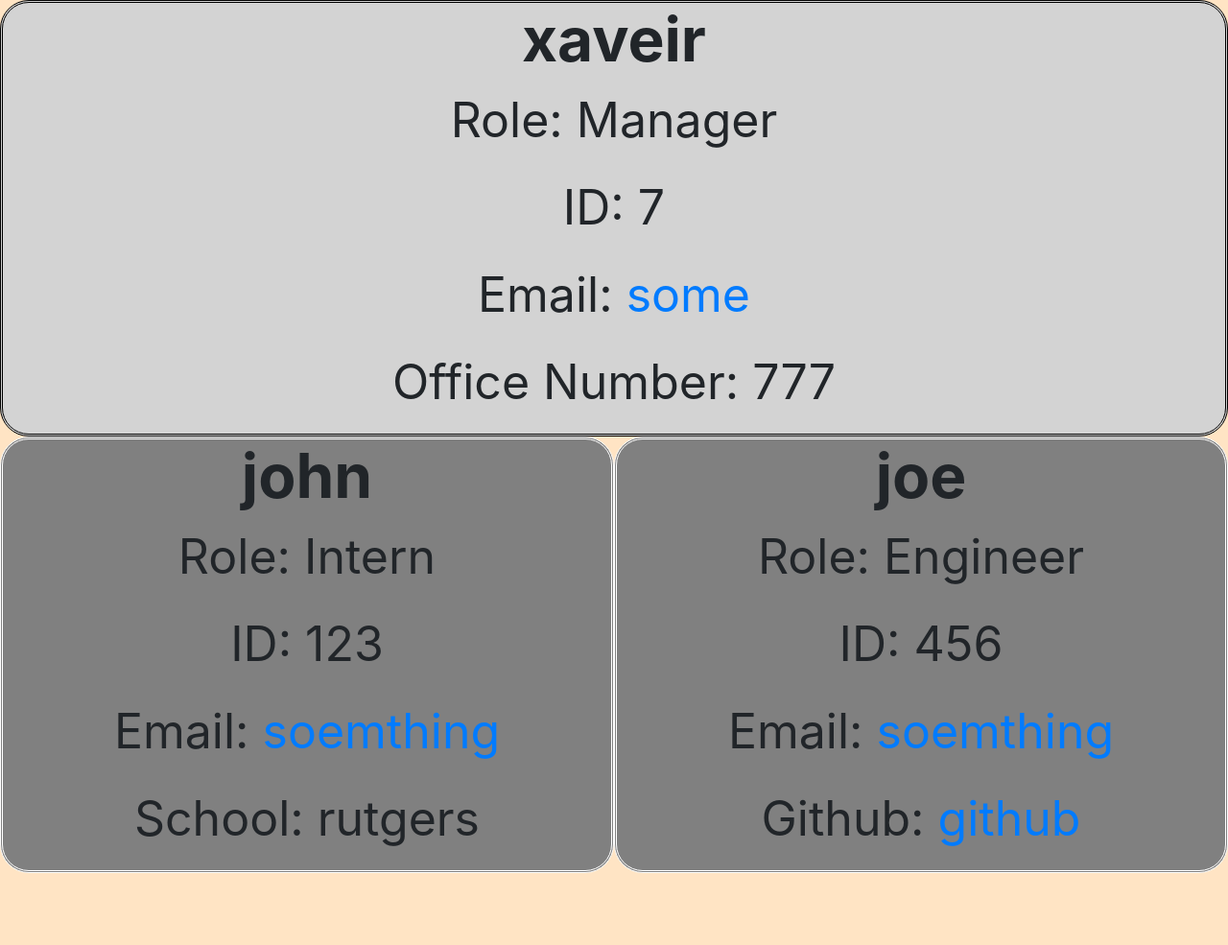
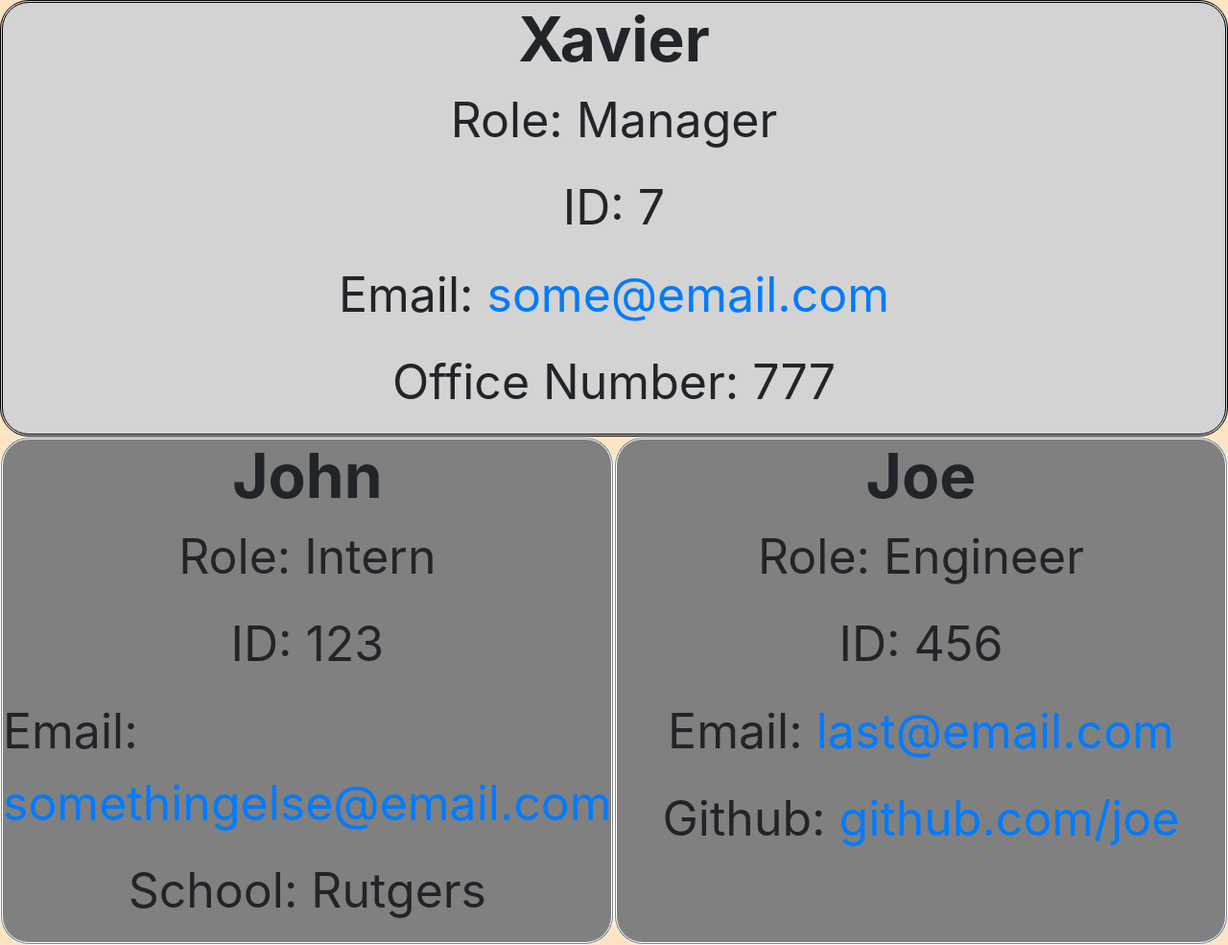
Before and after one commit to NyqEvo/team-website-generator, a website: page dist/index.html in a window 1280 px wide. Shown: the whole page at 96% size. Before the commit the page ends 910 px from the top, so only its background shows below. Drawn offline with nearby package versions, Linux system fonts and the light colour scheme.

```diff
--- a/dist/index.html
+++ b/dist/index.html
@@ -12,23 +12,23 @@
         </head>
         <body>
         <div class='manager'>
-        <h2>xaveir</h2>
+        <h2>Xavier</h2>
         <p> Role: Manager</p>
         <p> ID: 7</p>
-        <p> Email: <a href='some'>some</a></p>
+        <p> Email: <a href='some@email.com'>some@email.com</a></p>
         <p> Office Number: 777</p>
         </div><div class='intern'>
-        <h2>john</h2>
+        <h2>John</h2>
         <p> Role: Intern</p>
         <p> ID: 123</p>
-        <p> Email: <a href='soemthing'>soemthing</a></p>
-        <p> School: rutgers</p>
+        <p> Email: <a href='somethingelse@email.com'>somethingelse@email.com</a></p>
+        <p> School: Rutgers</p>
         </div><div class='engineer'>
-        <h2>joe</h2>
+        <h2>Joe</h2>
         <p> Role: Engineer</p>
         <p> ID: 456</p>
-        <p> Email: <a href='soemthing'>soemthing</a></p>
-        <p> Github: <a href='github'>github</a></p>
+        <p> Email: <a href='last@email.com'>last@email.com</a></p>
+        <p> Github: <a href='github.com/joe'>github.com/joe</a></p>
         </div><script src="https://cdnjs.cloudflare.com/ajax/libs/jquery/3.5.1/jquery.slim.min.js"></script>
     <script src="https://cdnjs.cloudflare.com/ajax/libs/popper.js/1.16.1/umd/popper.min.js"></script>
     <script src="https://cdnjs.cloudflare.com/ajax/libs/twitter-bootstrap/4.6.0/js/bootstrap.min.js"></script>
```
Also changed, not shown: README.md.
